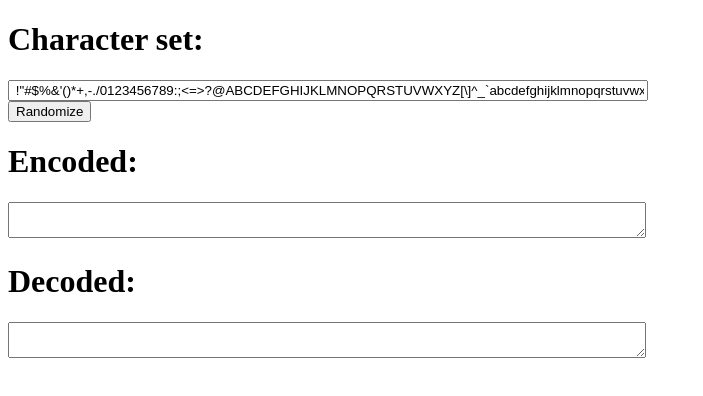
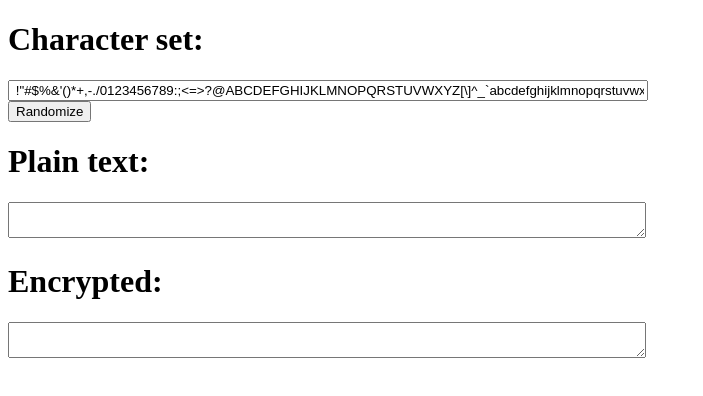
Before and after one commit to razvanpara/razvanpara.github.io, a plain HTML site: page caesar_cipher_encryption/index.html in a window 1280 px wide. Shown: the whole page, without its empty margins (0-703 px from the left). Drawn offline with Linux system fonts and the light colour scheme.

Commit message:
renamed to make sense

```diff
--- a/caesar_cipher_encryption/index.html
+++ b/caesar_cipher_encryption/index.html
@@ -20,9 +20,9 @@
     <input id="characterSet" />
     <br />
     <button id="randomize">Randomize</button>
-    <h1>Encoded:</h1>
+    <h1>Plain text:</h1>
     <textarea id="plainText"></textarea>
-    <h1>Decoded:</h1>
+    <h1>Encrypted:</h1>
     <textarea id="encodedText"></textarea>
 </body>
 
```
